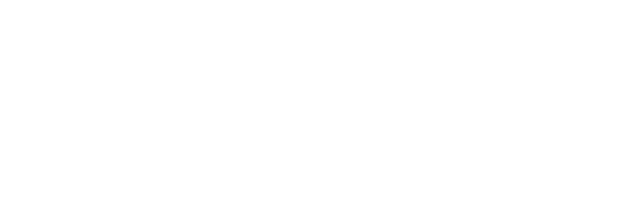
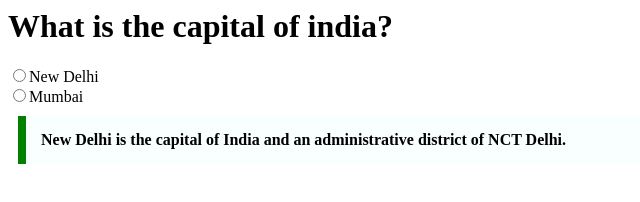
Before and after one commit to acciojob/trivia-ujalakumar, a website: page main.html in a window 1280 px wide. Shown: the whole page, without its empty margins (0-640 px from the left). Drawn offline with Linux system fonts and the light colour scheme.

Commit message:
created a submission

```diff
--- a/main.html
+++ b/main.html
@@ -1,16 +1,32 @@
-<!DOCTYPE html>
-
 <html>
-
       <head>
-	<link rel="stylesheet" href="styles.css">
+        <style>
+          blockquote {
+            max-width:600px;
+            margin: 10px;
+            padding: 15px;
+            border-left: 8px solid green;
+            background-color: #f8fffe;
+            font-weight: Bold;
+          }
+        </style>
+        <link rel="stylesheet" href="styles.css" />
       </head>
 
       <body>
         <!-- the entire body must be written by student -->
-    <script type="text/javascript" src="./script.js">
-</script>
-
+        <h1>What is the capital of india?</h1>
+        <label>
+          <input type="radio" />New Delhi<br />
+          <input type="radio" />Mumbai
+        </label>
+        <blockquote>
+          New Delhi is the capital of India and an administrative district of
+          NCT Delhi.
+        </blockquote>
+        <script type="text/javascript" src="./script.js"></script>
       </body>
-
     </html>
+    <script type="text/javascript" src="./script.js"></script>
+  </body>
+</html>
```
Lines whose indentation alone changed are shown as unchanged.
